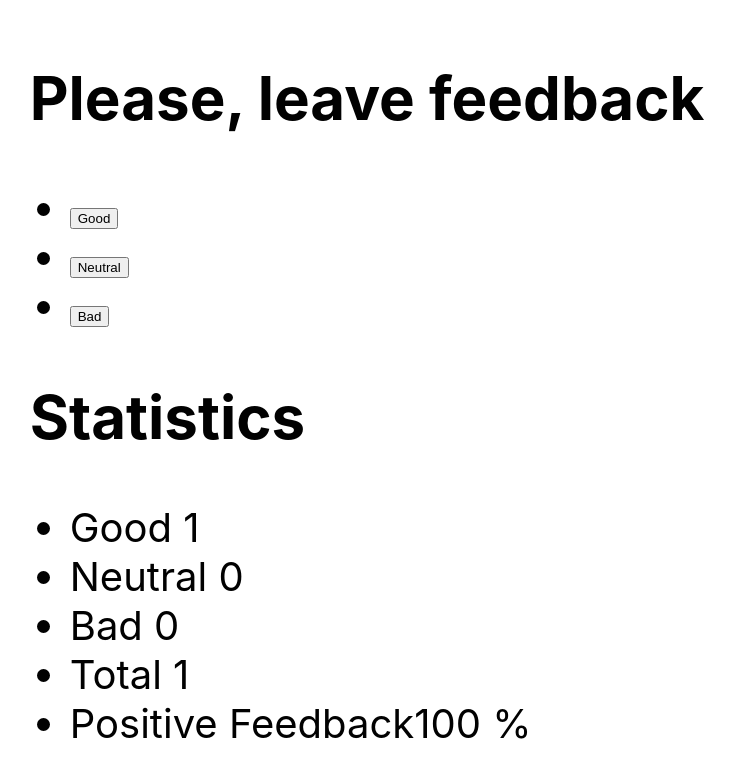
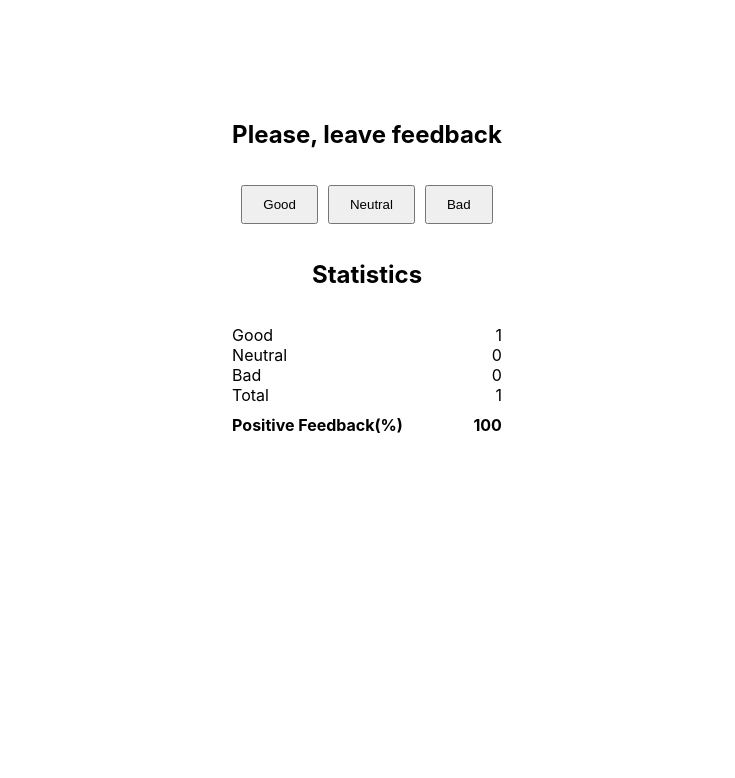
Before and after one commit to the-most-trained-trainee/goit-react-hw-02-feedback, a React (Create React App) app: page / in a window 1280 px wide. Both pictures are taken after a click on the button "Good". Shown: the top 778 px of the page, without its empty margins (273-1008 px from the left). Built offline with nearby package versions, Linux system fonts and the light colour scheme.

Commit message:
Final Commit

```diff
--- a/src/components/App.jsx
+++ b/src/components/App.jsx
@@ -1,5 +1,6 @@
 import React from 'react';
 import FeedBackStats from './FeedBackStats';
+import Container from './AppStyled';
 
 class App extends React.Component {
   defaultData = {
@@ -22,23 +23,14 @@ class App extends React.Component {
 
   render() {
     return (
-      <div
-        style={{
-          height: '100vh',
-          display: 'flex',
-          justifyContent: 'center',
-          alignItems: 'center',
-          fontSize: 40,
-          color: '#010101',
-        }}
-      >
+      <Container>
         <FeedBackStats
           feedBackStatistic={this.state}
           total={this.total}
           positivePercentage={this.positivePercentage}
           stateUpdate={this.stateUpdate}
         />
-      </div>
+      </Container>
     );
   }
 }
--- /dev/null
+++ b/src/components/AppStyled.jsx
@@ -0,0 +1,11 @@
+import styled from 'styled-components';
+
+const Container = styled.div`
+  display: flex;
+  margin-top: 100px;
+  justify-content: center;
+  align-items: center;
+  font-size: 40;
+  color: #010101;
+`;
+export default Container;
--- a/src/components/FeedBackStats.jsx
+++ b/src/components/FeedBackStats.jsx
@@ -2,6 +2,8 @@ import React from 'react';
 import FeedbackOptions from './FeedbackOptions';
 import Statistics from './Statistics';
 import Notification from './Notification';
+import FeeBackStats from './FeedBackStatsStyled';
+import PropTypes from 'prop-types';
 
 class FeedBackStats extends React.Component {
   goodFeedbackIncrement = () => {
@@ -36,7 +38,7 @@ class FeedBackStats extends React.Component {
     const isFeedbackGiven = this.getFeedbacksSum() !== 0;
 
     return (
-      <div>
+      <FeeBackStats>
         <h2>Please, leave feedback</h2>
         <FeedbackOptions
           goodFeedbackIncrement={this.goodFeedbackIncrement}
@@ -55,9 +57,20 @@ class FeedBackStats extends React.Component {
             feedBackStatistic={this.props.feedBackStatistic}
           />
         )}
-      </div>
+      </FeeBackStats>
     );
   }
 }
 
+FeedBackStats.propTypes = {
+  feedBackStatistic: PropTypes.shape({
+    goodFeedBacks: PropTypes.number.isRequired,
+    neutralFeedBacks: PropTypes.number.isRequired,
+    badFeedBacks: PropTypes.number.isRequired,
+  }).isRequired,
+  total: PropTypes.number,
+  positivePercentage: PropTypes.number,
+  stateUpdate: PropTypes.func.isRequired,
+};
+
 export default FeedBackStats;
--- /dev/null
+++ b/src/components/FeedBackStatsStyled.jsx
@@ -0,0 +1,10 @@
+import styled from 'styled-components';
+
+const FeeBackStats = styled.div`
+display: flex;
+flex-direction: column;
+justify-content: center;
+align-items: center;
+`;
+
+export default FeeBackStats;
--- a/src/components/FeedbackOptions.jsx
+++ b/src/components/FeedbackOptions.jsx
@@ -1,7 +1,13 @@
 import React from 'react';
+import StyledButtonsPanel from './FeedbackOptionsStyled';
+import PropTypes from 'prop-types';
 
-const FeedbackOptions = ({goodFeedbackIncrement, neutralFeedbackIncrement, badFeedbackIncrement}) => (
-  <ul>
+const FeedbackOptions = ({
+  goodFeedbackIncrement,
+  neutralFeedbackIncrement,
+  badFeedbackIncrement,
+}) => (
+  <StyledButtonsPanel>
     <li>
       <button type="button" onClick={goodFeedbackIncrement}>
         Good
@@ -16,9 +22,14 @@ const FeedbackOptions = ({goodFeedbackIncrement, neutralFeedbackIncrement, badFe
       <button type="button" onClick={badFeedbackIncrement}>
         Bad
       </button>
-
     </li>
-  </ul>
+  </StyledButtonsPanel>
 );
 
+FeedbackOptions.propTypes = {
+  goodFeedbackIncrement: PropTypes.func.isRequired,
+  neutralFeedbackIncrement: PropTypes.func.isRequired,
+  badFeedbackIncrement: PropTypes.func.isRequired,
+};
+
 export default FeedbackOptions;
--- /dev/null
+++ b/src/components/FeedbackOptionsStyled.jsx
@@ -0,0 +1,12 @@
+import styled from 'styled-components';
+
+const StyledButtonsPanel = styled.ul`
+display: flex;
+gap: 10px;
+padding: 0;
+& button {
+  padding: 10px 20px;
+}
+`;
+
+export default StyledButtonsPanel;
--- a/src/components/Statistics.jsx
+++ b/src/components/Statistics.jsx
@@ -1,32 +1,46 @@
+import PropTypes from 'prop-types';
+import StyledStatistics from './StatisticsStyled';
+
 const Statistics = ({
   countTotalFeedback,
   countPositiveFeedbackPercentage,
   feedBackStatistic,
 }) => {
   return (
-    <div>
+    <StyledStatistics>
       <ul>
         <li>
-          <span>Good {feedBackStatistic.goodFeedBacks}</span>
+          <span>Good </span>
+          <span>{feedBackStatistic.goodFeedBacks}</span>
         </li>
         <li>
-          <span>Neutral {feedBackStatistic.neutralFeedBacks}</span>
+          <span>Neutral </span>
+          <span>{feedBackStatistic.neutralFeedBacks}</span>
         </li>
         <li>
-          <span> Bad {feedBackStatistic.badFeedBacks}</span>
+          <span>Bad </span> <span>{feedBackStatistic.badFeedBacks}</span>
         </li>
         <li>
-          <span>Total {countTotalFeedback()}</span>
+          <span>Total </span>
+          <span>{countTotalFeedback()}</span>
         </li>
         <li>
-          <span>
-            Positive Feedback
-            {countPositiveFeedbackPercentage()} %
-          </span>
+          <span>Positive Feedback(%) </span>
+          <span>{countPositiveFeedbackPercentage()}</span>
         </li>
       </ul>
-    </div>
+    </StyledStatistics>
   );
 };
 
+Statistics.propTypes = {
+  countTotalFeedback: PropTypes.func.isRequired,
+  countPositiveFeedbackPercentage: PropTypes.func.isRequired,
+  feedBackStatistic: PropTypes.shape({
+    goodFeedBacks: PropTypes.number.isRequired,
+    neutralFeedBacks: PropTypes.number.isRequired,
+    badFeedBacks: PropTypes.number.isRequired,
+  }).isRequired,
+};
+
 export default Statistics;
--- /dev/null
+++ b/src/components/StatisticsStyled.jsx
@@ -0,0 +1,19 @@
+import styled from 'styled-components';
+
+const StyledStatistics = styled.div`
+  width: 100%;
+  & li {
+    display: flex;
+    flex-direction: row;
+    justify-content: space-between;
+  };
+  & ul {
+    padding: 0;
+    li:last-child {
+      margin-top: 10px;
+      font-weight: 700;
+    }
+  }
+`;
+
+export default StyledStatistics;
--- a/src/index.css
+++ b/src/index.css
@@ -13,3 +13,7 @@ code {
   font-family: source-code-pro, Menlo, Monaco, Consolas, 'Courier New',
     monospace;
 }
+
+ul {
+  list-style: none;
+}
```
Also changed, not shown: src/components/Notification.jsx (+7 -1 lines).
